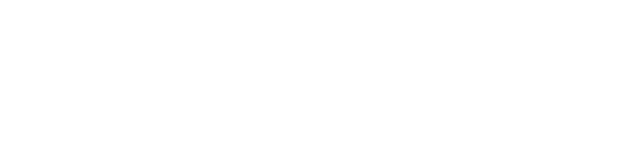
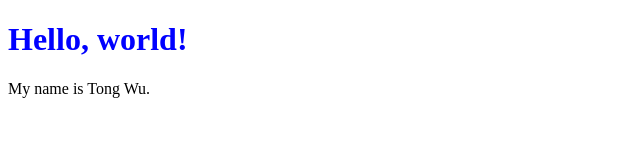
Before and after one commit to tongwu-creater/cm523-hello-ai, a website: page src/index.html in a window 1280 px wide. Shown: the whole page, without its empty margins (0-640 px from the left). Drawn offline with Linux system fonts and the light colour scheme.

Commit message:
Update index.html

```diff
--- a/src/index.html
+++ b/src/index.html
@@ -8,6 +8,9 @@
 	<meta name="description" content="Description here" />
 	<title>Hello world!</title>
 </head>
+<link rel="stylesheet" href="css/style.css">
+<h1>Hello, world!</h1>
+<p>My name is Tong Wu.</p>
 
 <body>
 
```
